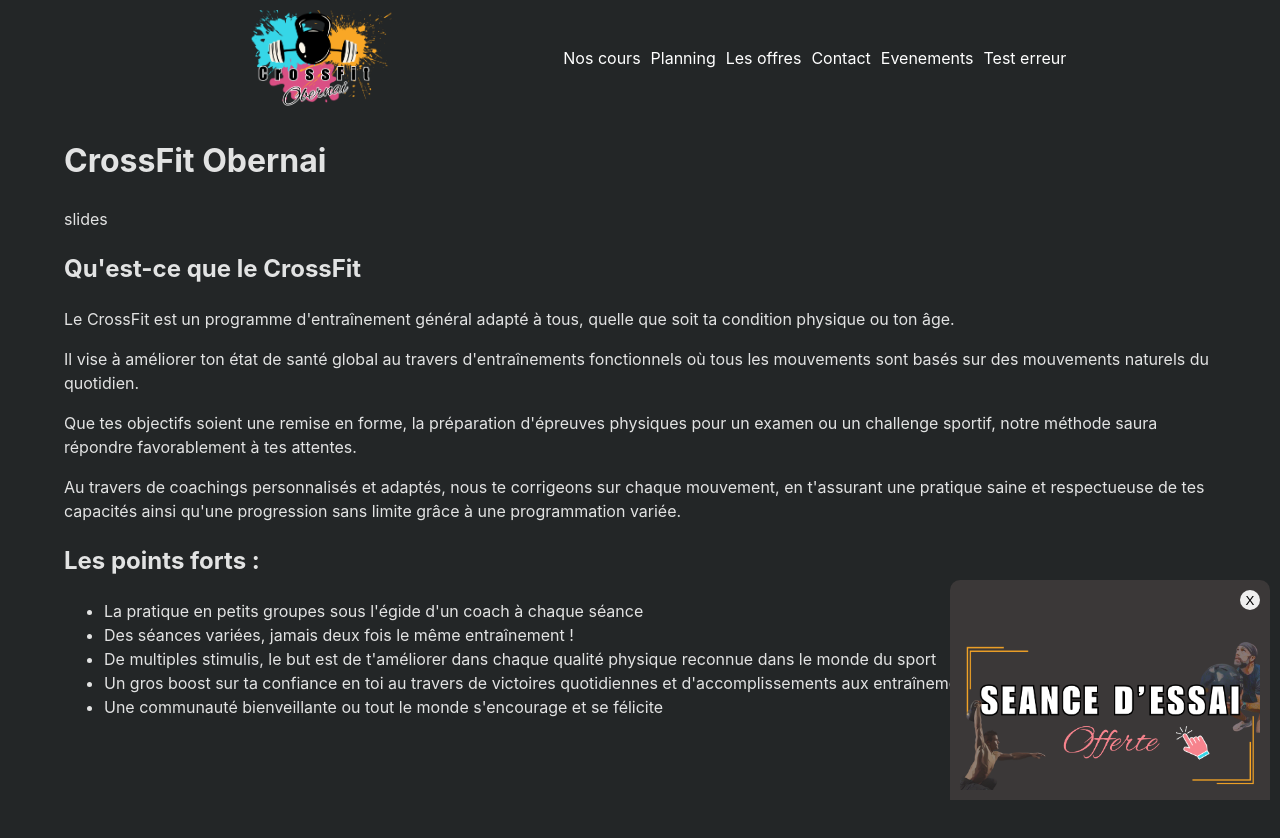
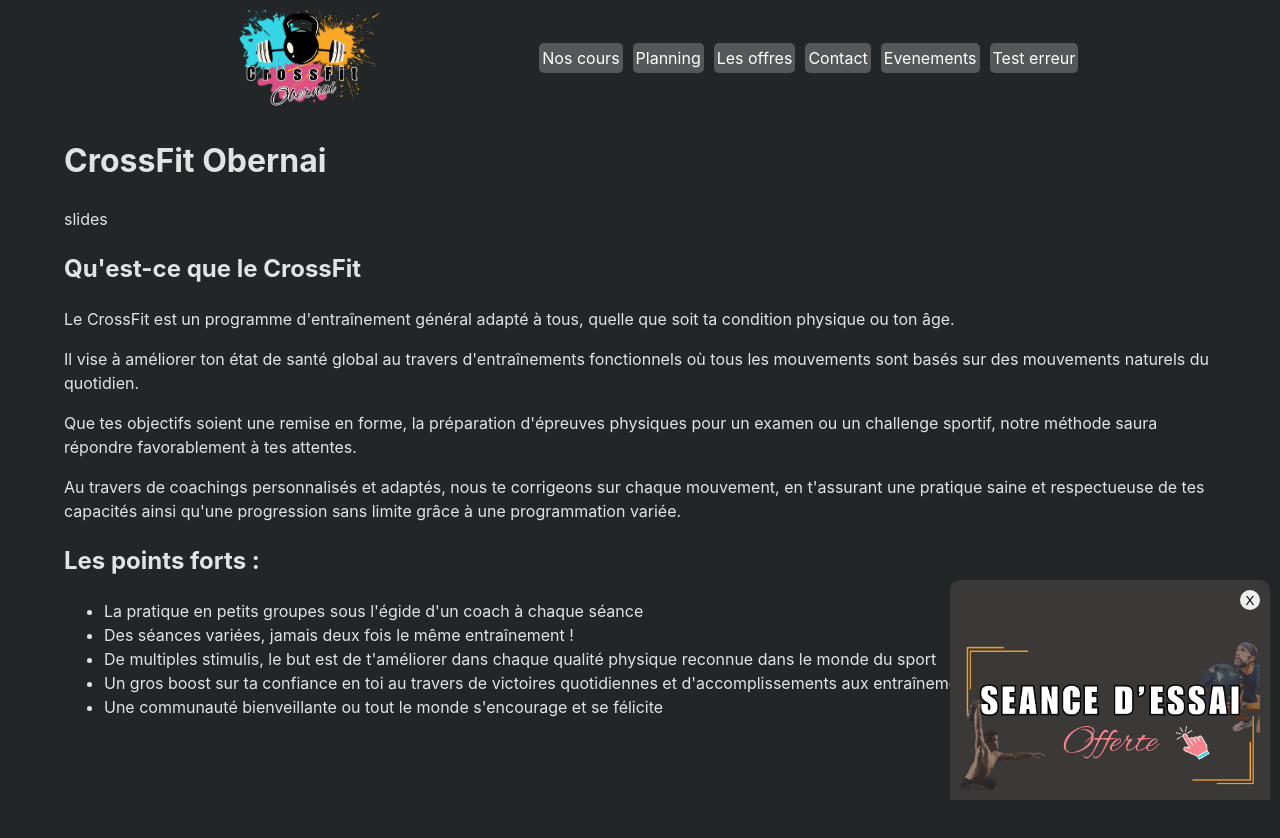
Before and after one commit to Crrux/CrossfitObernai, a React (Vite) app: page / in a window 1280 px wide. Shown: the top 838 px of the page. Built offline with nearby package versions, Linux system fonts and the light colour scheme.

Commit message:
style lien test

```diff
--- a/src/layout/header/_header.sass
+++ b/src/layout/header/_header.sass
@@ -10,6 +10,10 @@ header
     nav
         display: flex
         gap: 10px
+        a
+            background-color: #ffffff3a
+            padding: 3px
+            border-radius: 5px
     #Header_Logo
         margin-top: 10px
         height: 100px
--- a/src/sass/style.css
+++ b/src/sass/style.css
@@ -11,6 +11,11 @@ header a {
 header nav {
   display: flex;
   gap: 10px;
+}
+header nav a {
+  background-color: rgba(255, 255, 255, 0.2274509804);
+  padding: 3px;
+  border-radius: 5px;
 }
 header #Header_Logo {
   margin-top: 10px;
```
Also changed, not shown: 1 other file (tests, documents, lock files or other folders).
